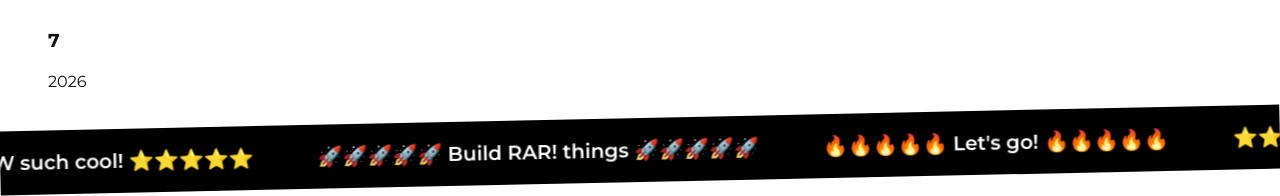
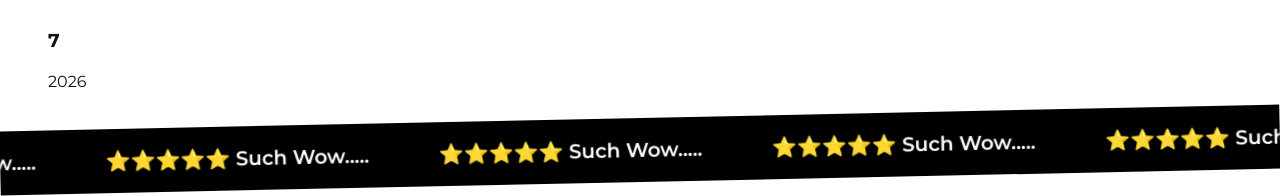
Before and after one commit to hellosamstimpson/react-vibe, a React (Vite) app: page / in a window 1280 px wide. Shown: the part 1898-2094 px from the top of the page. Built offline with nearby package versions, Linux system fonts and the light colour scheme.

Commit message:
added things and bells...

```diff
--- a/src/components/ScrollingBanner.jsx
+++ b/src/components/ScrollingBanner.jsx
@@ -1,17 +1,54 @@
-// src/components/ScrollingBanner.jsx
+import { useEffect, useRef } from 'react';
 
 function ScrollingBanner() {
+    const containerRef = useRef(null);
+    const contentRef = useRef(null);
+
+    useEffect(() => {
+        const container = containerRef.current;
+        const content = contentRef.current;
+
+        let start = null;
+        let rafId;
+        let position = 0;
+        const speed = 50; // pixels per second
+
+        const step = (timestamp) => {
+            if (!start) start = timestamp;
+            const delta = timestamp - start;
+            start = timestamp;
+
+            position -= (speed * delta) / 1000;
+
+            if (Math.abs(position) >= content.offsetWidth / 2) {
+                position = 0;
+            }
+
+            content.style.transform = `translateX(${position}px)`;
+            rafId = requestAnimationFrame(step);
+        };
+
+        rafId = requestAnimationFrame(step);
+
+        return () => cancelAnimationFrame(rafId);
+    }, []);
+
+    const message = "⭐️⭐️⭐️⭐️⭐️ Such Wow.....  ";
     return (
-        <div className="scrolling-banner">
-            <div className="scrolling-banner__content">
-                <span>⭐️⭐️⭐️⭐️⭐️ WOW such cool! ⭐️⭐️⭐️⭐️⭐️</span>
-                <span>🚀🚀🚀🚀🚀 Build RAR! things 🚀🚀🚀🚀🚀</span>
-                <span>🔥🔥🔥🔥🔥 Let's go! 🔥🔥🔥🔥🔥</span>
-                <span>⭐️⭐️⭐️⭐️⭐️ WOW such cool! ⭐️⭐️⭐️⭐️⭐️</span>
-                <span>🚀🚀🚀🚀🚀 Build RAR! things 🚀🚀🚀🚀🚀</span>
-                <span>🔥🔥🔥🔥🔥 Let's go! 🔥🔥🔥🔥🔥</span>
-                <span>⭐️⭐️⭐️⭐️⭐️ WOW such cool! ⭐️⭐️⭐️⭐️⭐️</span>
-                <span>🚀🚀🚀🚀🚀 Build RAR! things 🚀🚀🚀🚀🚀</span>
+        <div className="scrolling-banner" ref={containerRef}>
+            <div className="scrolling-banner__content" ref={contentRef}>
+                <span>{message}</span>
+                <span>{message}</span>
+                <span>{message}</span>
+                <span>{message}</span>
+                <span>{message}</span>
+                <span>{message}</span>
+                <span>{message}</span>
+                <span>{message}</span>
+                <span>{message}</span>
+                <span>{message}</span>
+                <span>{message}</span>
+                <span>{message}</span>
             </div>
         </div>
     );
```
